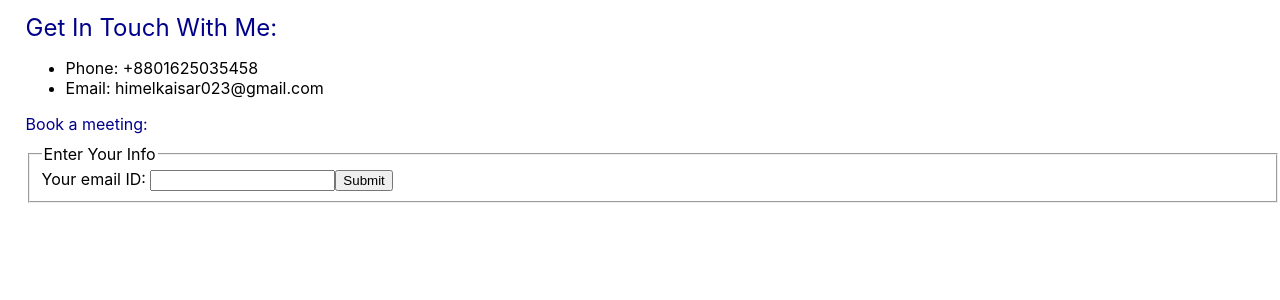
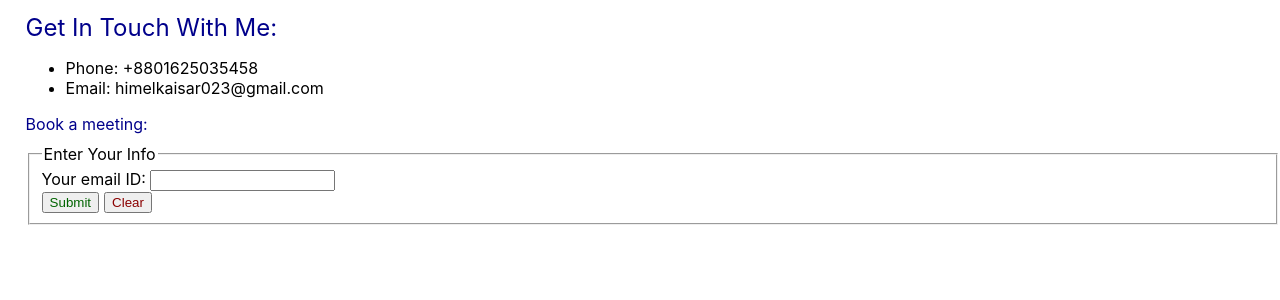
Before and after one commit to Nabid-Kaisar/personal-website, a React (Create React App) app: page /contact in a window 1280 px wide. Shown: the top 300 px of the page. Built offline with nearby package versions, Linux system fonts and the light colour scheme.

Commit message:
Button section added in Contact component

```diff
--- a/src/components/contact/Contact.js
+++ b/src/components/contact/Contact.js
@@ -1,12 +1,20 @@
 import { CONTACT } from "../../common/constants/CONSTANTS";
 import { useState } from "react";
 
+const initialState = {
+  email: "",
+};
+
 export default function Contact() {
-  const [email, setEmail] = useState("");
+  const [email, setEmail] = useState(initialState.email);
 
   const handleEmailChange = (e) => {
     const { value: email } = e.target;
     setEmail(email);
+  };
+
+  const handleClearForm = () => {
+    setEmail(initialState.email);
   };
 
   const handleFormSubmit = () => {
@@ -38,7 +46,13 @@ export default function Contact() {
               name="email"
               type={"text"}
             />
-            <button onClick={handleFormSubmit}>Submit</button>
+            <br />
+            <button name="submit" onClick={handleFormSubmit} className="mr5">
+              Submit
+            </button>
+            <button name="clear" onClick={handleClearForm}>
+              Clear
+            </button>
           </fieldset>
         </section>
       </article>
--- a/src/styles/base.css
+++ b/src/styles/base.css
@@ -3,3 +3,15 @@ header {
     color: darkblue;
     margin-bottom: 10px;
 }
+
+button[name='submit'] {
+    color: darkgreen;
+}
+
+button[name='clear'] {
+    color: darkred;
+}
+
+.mr5{
+    margin-right: 5px;
+}
```
